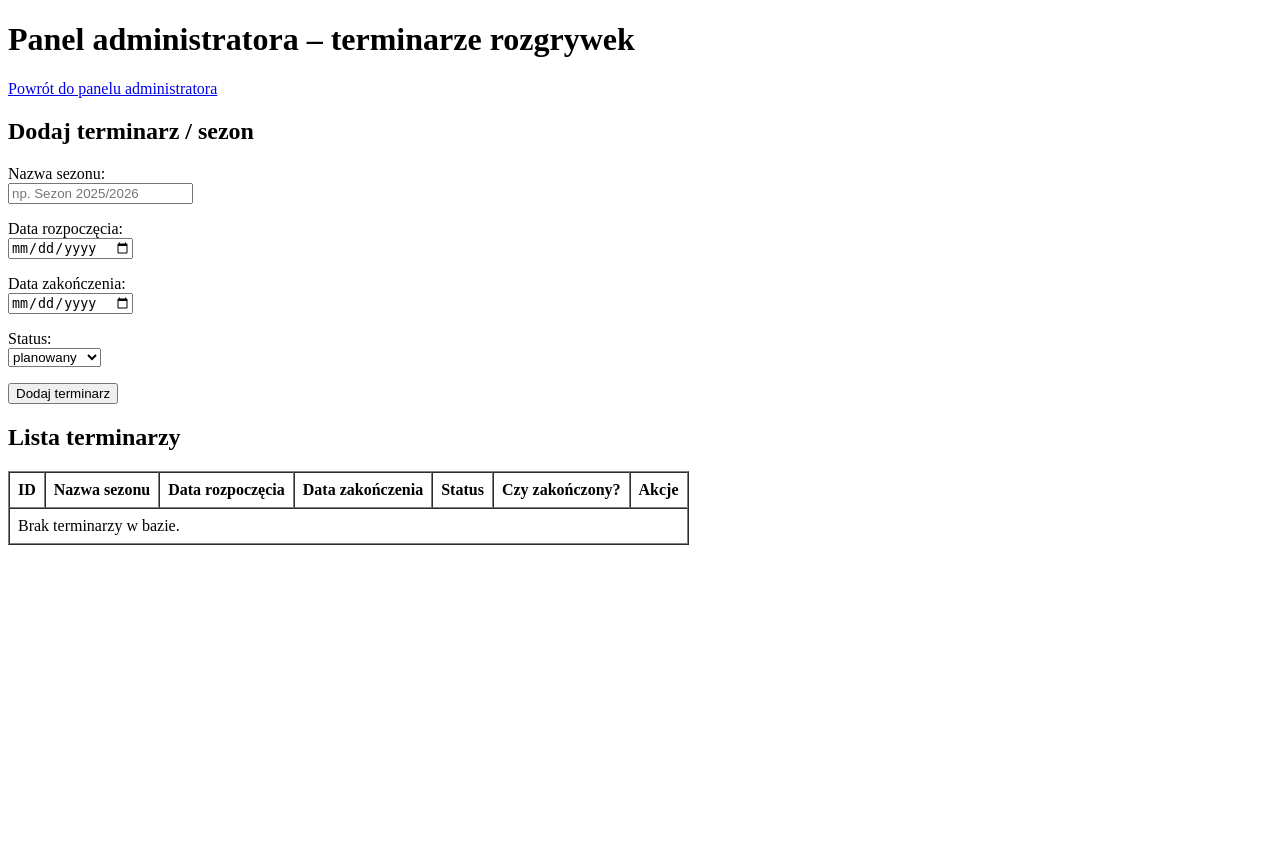
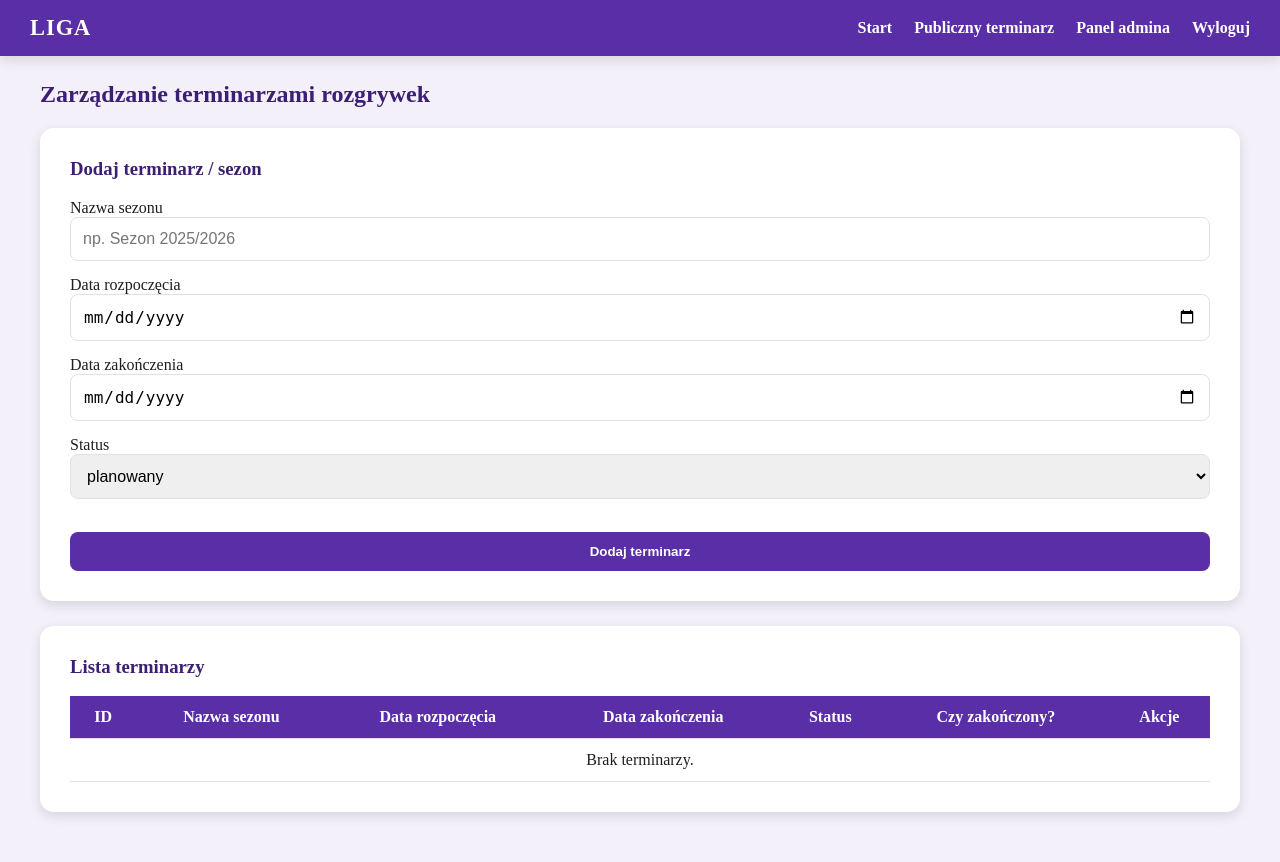
Before and after one commit to KatarzynaAdamskaDev/cloud-application, a Flask app: template templates/admin_terminarze.html in a window 1280 px wide. Before the commit the page ends 545 px from the top, so only its background shows below. Run offline with Flask 3, Linux system fonts and the light colour scheme; the template is opened without the code that fills it, so the values that code supplies are empty.

Commit message:
Update admin_terminarze.html

```diff
--- a/templates/admin_terminarze.html
+++ b/templates/admin_terminarze.html
@@ -2,56 +2,58 @@
 <html lang="pl">
 <head>
     <meta charset="UTF-8">
-    <title>Panel administratora – terminarze</title>
+    <title>Admin – Terminarze</title>
+    <link rel="stylesheet" href="{{ url_for('static', filename='style.css') }}">
 </head>
+
 <body>
-    <h1>Panel administratora – terminarze rozgrywek</h1>
 
-    <p>
-        <a href="{{ url_for('admin_panel') }}">Powrót do panelu administratora</a>
-    </p>
+<nav class="nav-main">
+    <div class="nav-left">
+        <span class="logo">LIGA</span>
+    </div>
 
-    {% with messages = get_flashed_messages(with_categories=true) %}
-        {% if messages %}
-            {% for category, message in messages %}
-                <p><strong>{{ message }}</strong></p>
-            {% endfor %}
-        {% endif %}
-    {% endwith %}
+    <div class="nav-right">
+        <a href="{{ url_for('index') }}">Start</a>
+        <a href="{{ url_for('terminarz') }}">Publiczny terminarz</a>
+        <a href="{{ url_for('admin_panel') }}">Panel admina</a>
+        <a href="{{ url_for('logout') }}">Wyloguj</a>
+    </div>
+</nav>
 
-    <h2>Dodaj terminarz / sezon</h2>
+<div class="container">
+
+    <h2>Zarządzanie terminarzami rozgrywek</h2>
+
+    <div class="card">
+        <h3>Dodaj terminarz / sezon</h3>
 
         <form method="POST">
-        <p>
-            <label>Nazwa sezonu:</label><br>
-            <input type="text" name="nazwa_sezonu" required placeholder="np. Sezon 2025/2026">
-        </p>
+            <label>Nazwa sezonu</label>
+            <input type="text" name="nazwa_sezonu" placeholder="np. Sezon 2025/2026" required>
 
-        <p>
-            <label>Data rozpoczęcia:</label><br>
+            <label>Data rozpoczęcia</label>
             <input type="date" name="data_rozpoczecia" required>
-        </p>
 
-        <p>
-            <label>Data zakończenia:</label><br>
+            <label>Data zakończenia</label>
             <input type="date" name="data_zakonczenia" required>
-        </p>
 
-        <p>
-            <label>Status:</label><br>
+            <label>Status</label>
             <select name="status" required>
                 <option value="planowany">planowany</option>
                 <option value="aktywny">aktywny</option>
                 <option value="zakończony">zakończony</option>
             </select>
-        </p>
 
-        <button type="submit">Dodaj terminarz</button>
+            <br><br>
+            <button class="btn" type="submit">Dodaj terminarz</button>
         </form>
+    </div>
 
-    <h2>Lista terminarzy</h2>
+    <div class="card">
+        <h3>Lista terminarzy</h3>
 
-    <table border="1" cellpadding="8" cellspacing="0">
+        <table>
             <thead>
                 <tr>
                     <th>ID</th>
@@ -63,6 +65,7 @@
                     <th>Akcje</th>
                 </tr>
             </thead>
+
             <tbody>
                 {% for t in terminarze %}
                 <tr>
@@ -70,7 +73,7 @@
                     <td>{{ t[1] }}</td>
                     <td>{{ t[2] }}</td>
                     <td>{{ t[3] }}</td>
-                    <td>{{ t[4] }}</td>
+                    <td><b>{{ t[4] }}</b></td>
                     <td>
                         {% if t[5] == 1 %}
                             Tak
@@ -79,9 +82,12 @@
                         {% endif %}
                     </td>
                     <td>
-                        <a href="{{ url_for('admin_terminarz_edit', terminarz_id=t[0]) }}">Edytuj</a>
-                        |
-                        <a href="{{ url_for('admin_terminarz_delete', terminarz_id=t[0]) }}"
+                        <a class="btn" href="{{ url_for('admin_terminarz_edit', terminarz_id=t[0]) }}">
+                            Edytuj
+                        </a>
+
+                        <a class="btn-warning btn"
+                           href="{{ url_for('admin_terminarz_delete', terminarz_id=t[0]) }}"
                            onclick="return confirm('Czy na pewno chcesz usunąć ten terminarz?')">
                             Usuń
                         </a>
@@ -89,10 +95,14 @@
                 </tr>
                 {% else %}
                 <tr>
-                    <td colspan="7">Brak terminarzy w bazie.</td>
+                    <td colspan="7">Brak terminarzy.</td>
                 </tr>
                 {% endfor %}
             </tbody>
         </table>
+    </div>
+
+</div>
+
 </body>
 </html>
```
Lines whose indentation alone changed are shown as unchanged.
